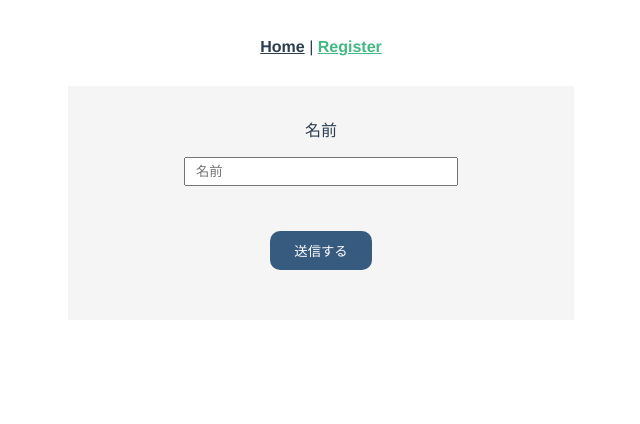
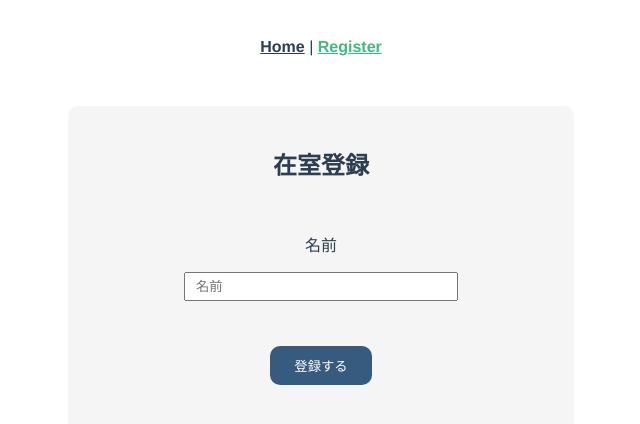
Before and after one commit to SO0O0/lab-calendar, a Vue app: page /#/register in a window 1280 px wide. Shown: the top 424 px of the page, without its empty margins (319-959 px from the left). Built offline with nearby package versions, Linux system fonts and the light colour scheme.

Commit message:
[update]register page

```diff
--- a/src/views/RegisterView.vue
+++ b/src/views/RegisterView.vue
@@ -1,13 +1,14 @@
 <template>
   <div id="register">
     <div class="form">
+      <h2>在室登録</h2>
     <!-- 名前フォーム -->
             <div class="form-name">
                 <p>名前</p>
                 <input type="text" name="name" placeholder="名前" v-model="name">
             </div>
         <div>
-          <button disabled>送信する</button>
+          <button disabled>登録する</button>
         </div>
     </div>
   </div>
@@ -22,6 +23,11 @@
   margin:0 auto;
   width:40%;
   background-color:whitesmoke;
+  border-radius:10px;
+}
+
+.form h2{
+  padding-top:40px;
 }
 
 .form-name{
```
